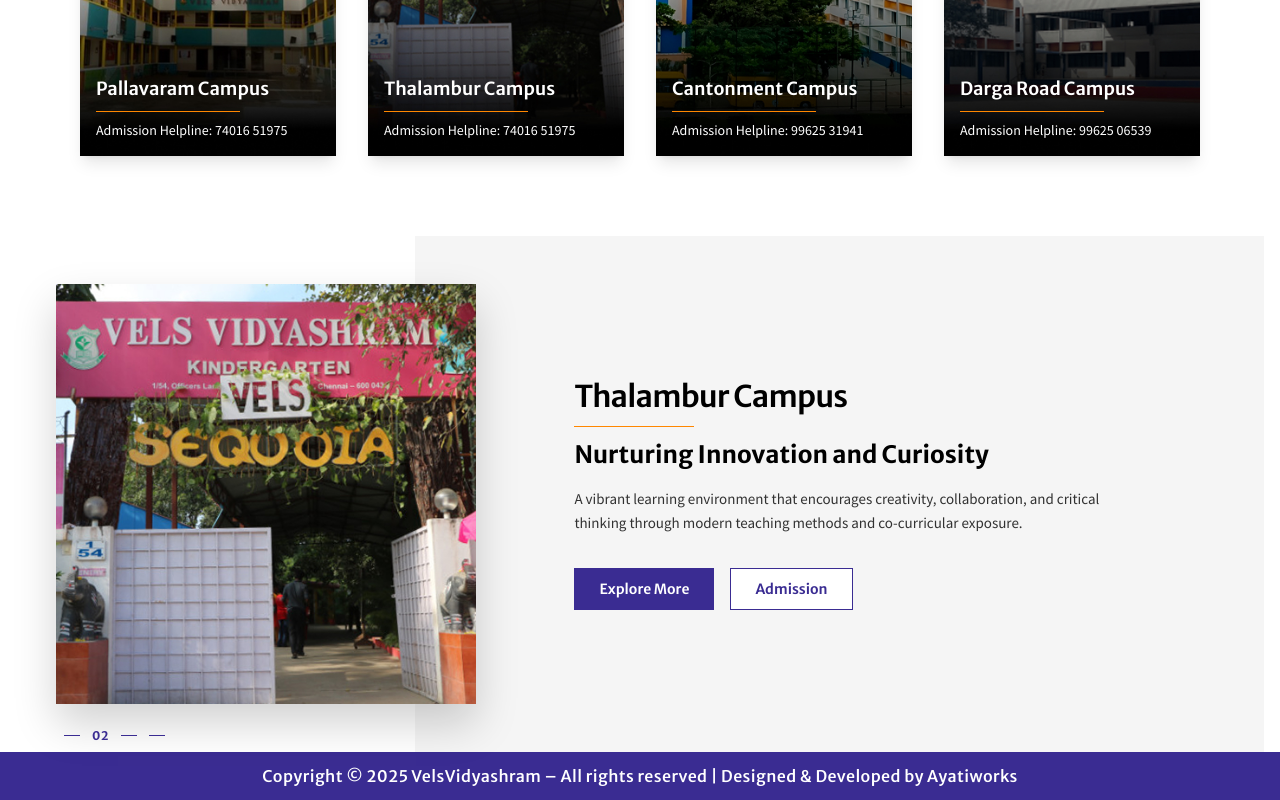
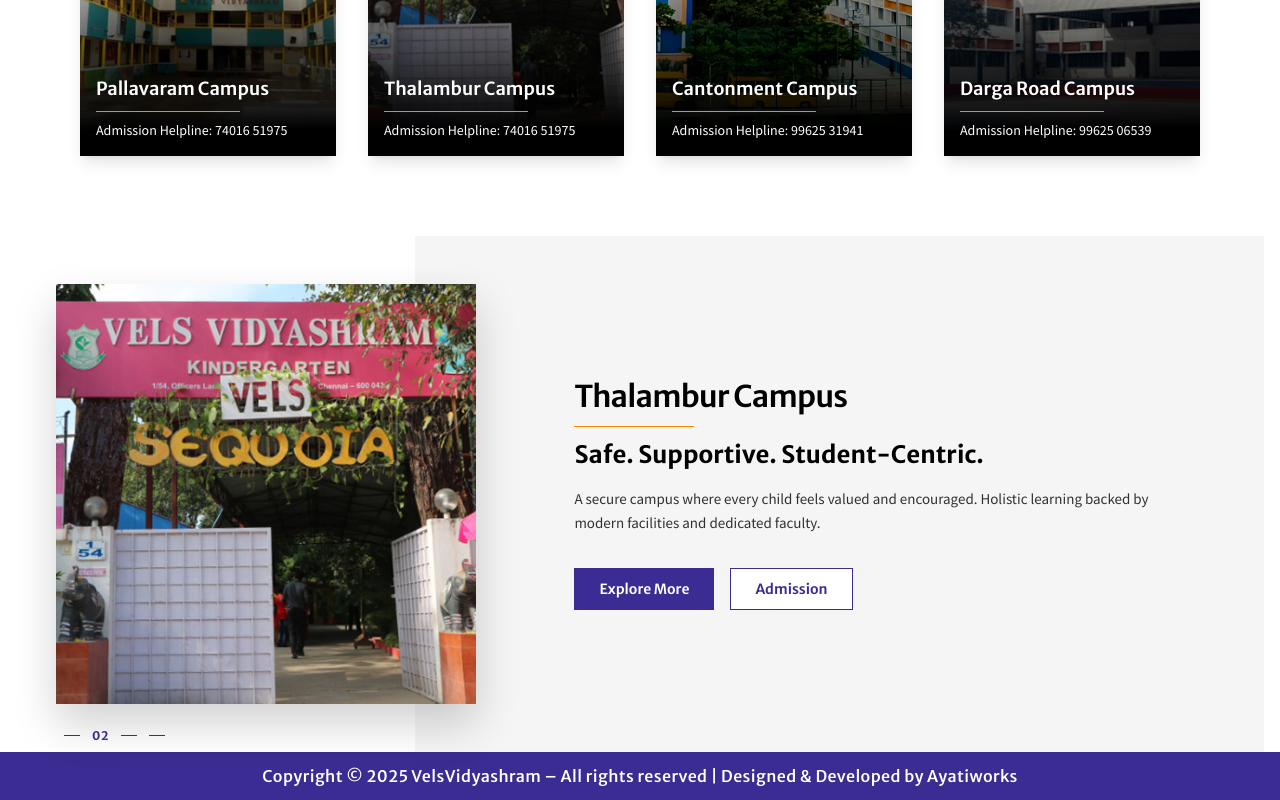
Before and after one commit to ayatiworkstechnologies/Vels-Vidyashram, a Next.js app: page / in a window 1280 px wide. Shown: the part 1644-2444 px from the top of the page. Built offline with nearby package versions, Linux system fonts and the light colour scheme.

Commit message:
27-11-2025

```diff
--- a/src/app/components/CampusHighlight.jsx
+++ b/src/app/components/CampusHighlight.jsx
@@ -12,35 +12,35 @@
       description:
         "A well-structured campus built for excellence and holistic development. Led by experienced educators and supported by state-of-the-art facilities. Ensuring a safe, nurturing, and inspiring environment for learners.",
       image: "/main/pallavaram-large.jpg",
-      exploreUrl: "/campuses/pallavaram",
-      admissionUrl: "/admission",
+      exploreUrl: "#",
+      admissionUrl: "#",
     },
     {
       name: "Thalambur Campus",
-      tagline: "Nurturing Innovation and Curiosity",
+      tagline: "Safe. Supportive. Student-Centric.",
       description:
-        "A vibrant learning environment that encourages creativity, collaboration, and critical thinking through modern teaching methods and co-curricular exposure.",
+        "A secure campus where every child feels valued and encouraged. Holistic learning backed by modern facilities and dedicated faculty.",
       image: "/main/thalambur-large.jpg",
-      exploreUrl: "/campuses/thalambur",
-      admissionUrl: "/admission",
+      exploreUrl: "#",
+      admissionUrl: "#",
     },
     {
       name: "Cantonment Campus",
-      tagline: "Strong Foundations for Bright Futures",
+      tagline: "Education Beyond The Classroom",
       description:
-        "Focused on building strong academic foundations along with value-based learning, ensuring every child grows with confidence and character.",
+        "Blending academics, activities, and values for balanced development. Designed to help students explore, learn, and excel confidently.",
       image: "/main/cantonment-large.jpg",
-      exploreUrl: "/campuses/cantonment",
-      admissionUrl: "/admission",
+      exploreUrl: "#",
+      admissionUrl: "#",
     },
     {
       name: "Darga Road Campus",
-      tagline: "Learning with Care and Compassion",
+      tagline: "Excellence In Every Step",
       description:
-        "A safe, student-centered campus that balances discipline with encouragement, helping learners discover their strengths in a supportive atmosphere.",
+        "Guided by experienced educators who focus on individual progress. A structured system that ensures consistent academic improvement.",
       image: "/main/dargaroad-large.jpg",
-      exploreUrl: "/campuses/darga-road",
-      admissionUrl: "/admission",
+      exploreUrl: "#",
+      admissionUrl: "#",
     },
   ];
 
--- a/src/app/components/ExploreCampus.jsx
+++ b/src/app/components/ExploreCampus.jsx
@@ -12,25 +12,25 @@
       name: "Pallavaram Campus",
       helpline: "74016 51975",
       image: "/main/pallavaram-1.jpg",
-      url: "/pallavaram",
+      url: "#",
     },
     {
       name: "Thalambur Campus",
       helpline: "74016 51975",
       image: "/main/thalambur-1.jpg",
-      url: "/thalambur",
+      url: "#",
     },
     {
       name: "Cantonment Campus",
       helpline: "99625 31941",
       image: "/main/cantonment-1.jpg",
-      url: "/cantonment",
+      url: "#",
     },
     {
       name: "Darga Road Campus",
       helpline: "99625 06539",
       image: "/main/dargaroad-1.jpg",
-      url: "/darga-road",
+      url: "#",
     },
   ];
 
```
